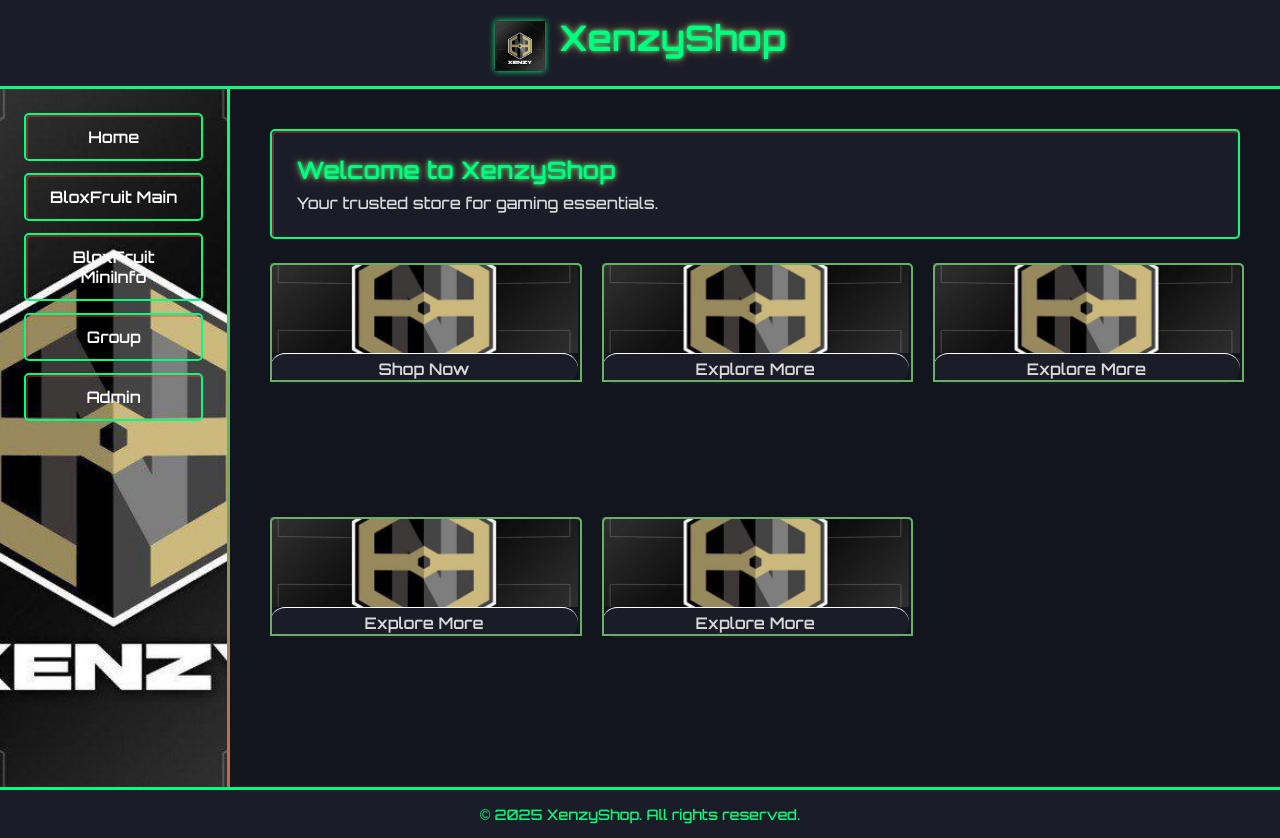
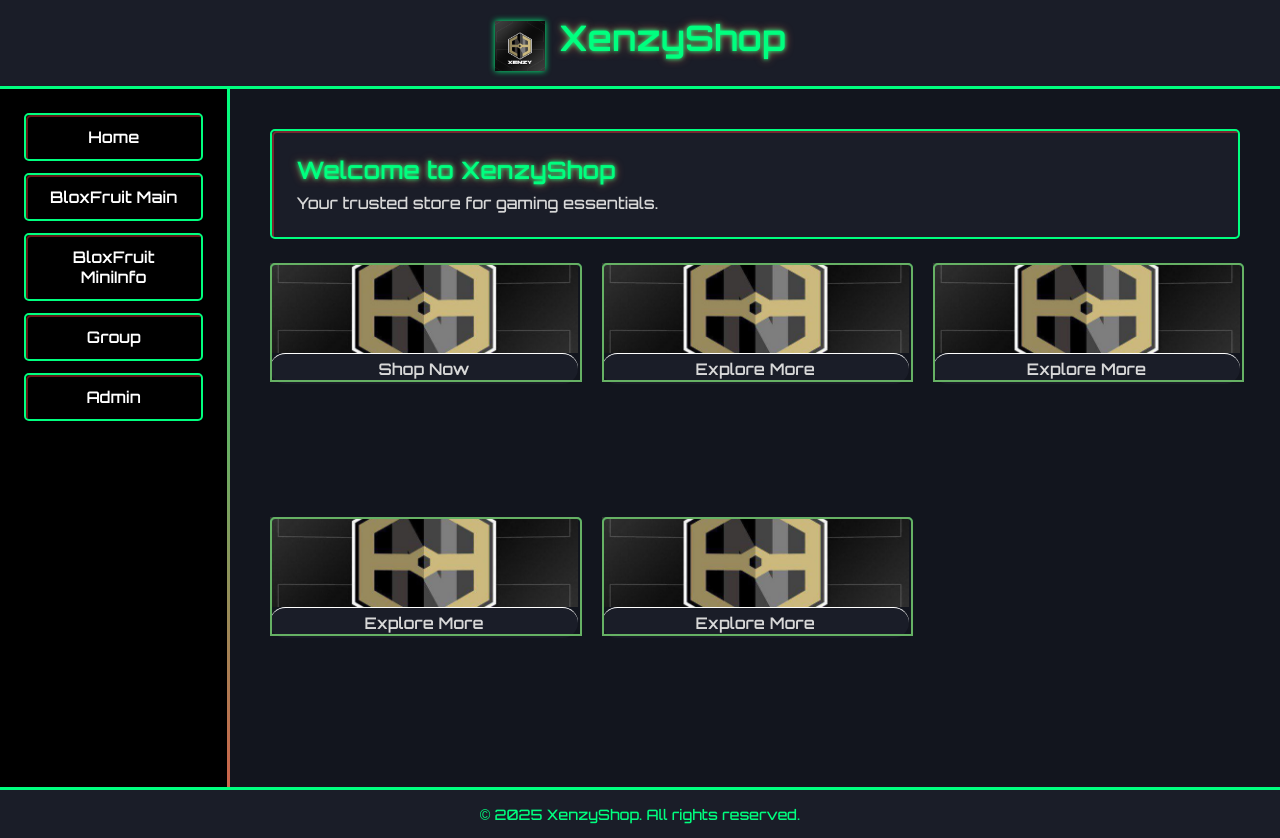
Before and after one commit to beeishoney1/XenzyBloxShop, a plain HTML site: page index.html in a window 1280 px wide. Drawn offline with Linux system fonts and the light colour scheme.

Commit message:
Initial commit: Add XenzyShop project files

```diff
--- a/home.css
+++ b/home.css
@@ -63,7 +63,7 @@
 /* Sidebar */
 aside {
     width: 20%;
-    background: url(./img/logo.jpg) no-repeat center center/cover;
+    background: black;
     padding: 1.5rem;
     border-right: 3px solid #00ff7f;
     position: relative;
```
